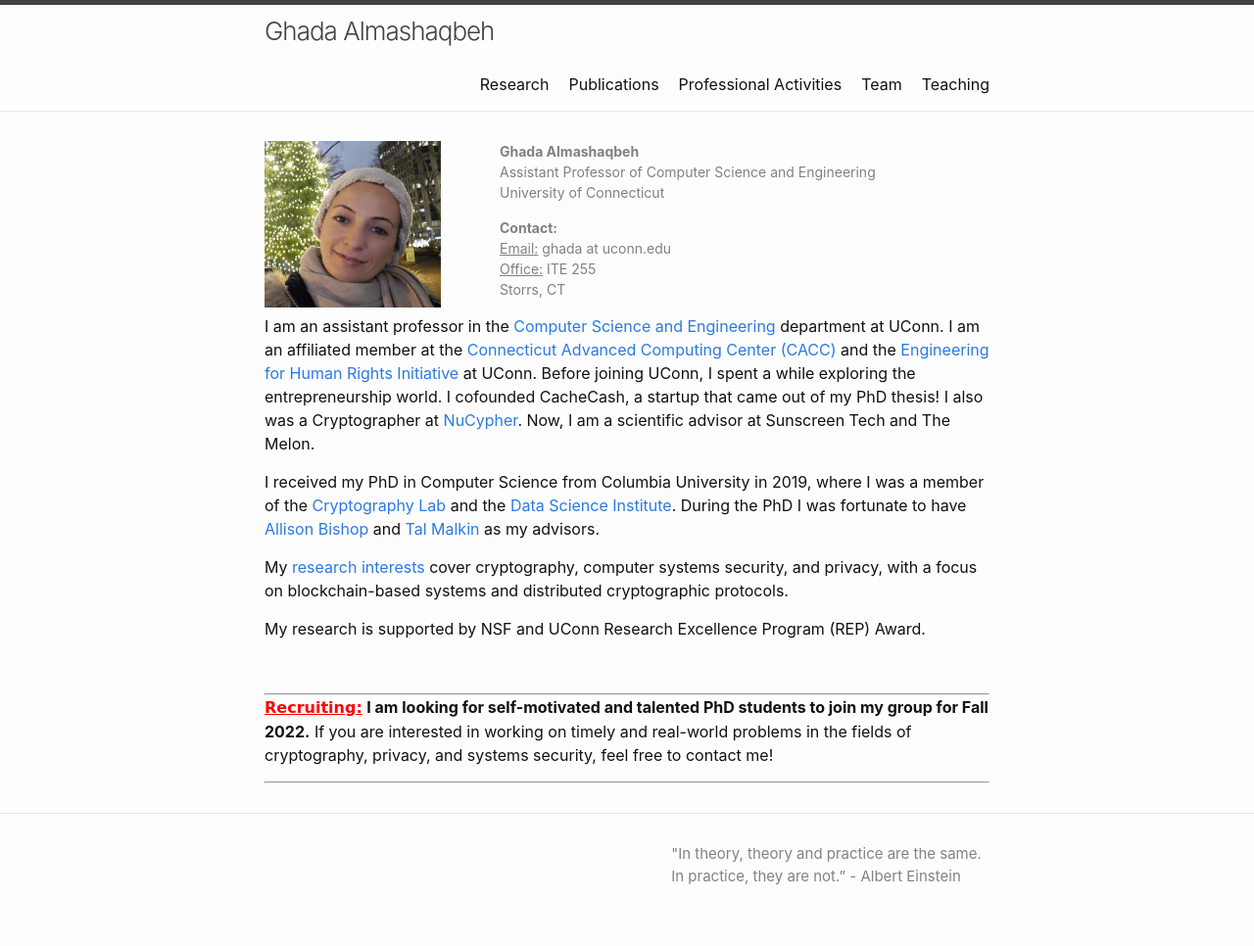
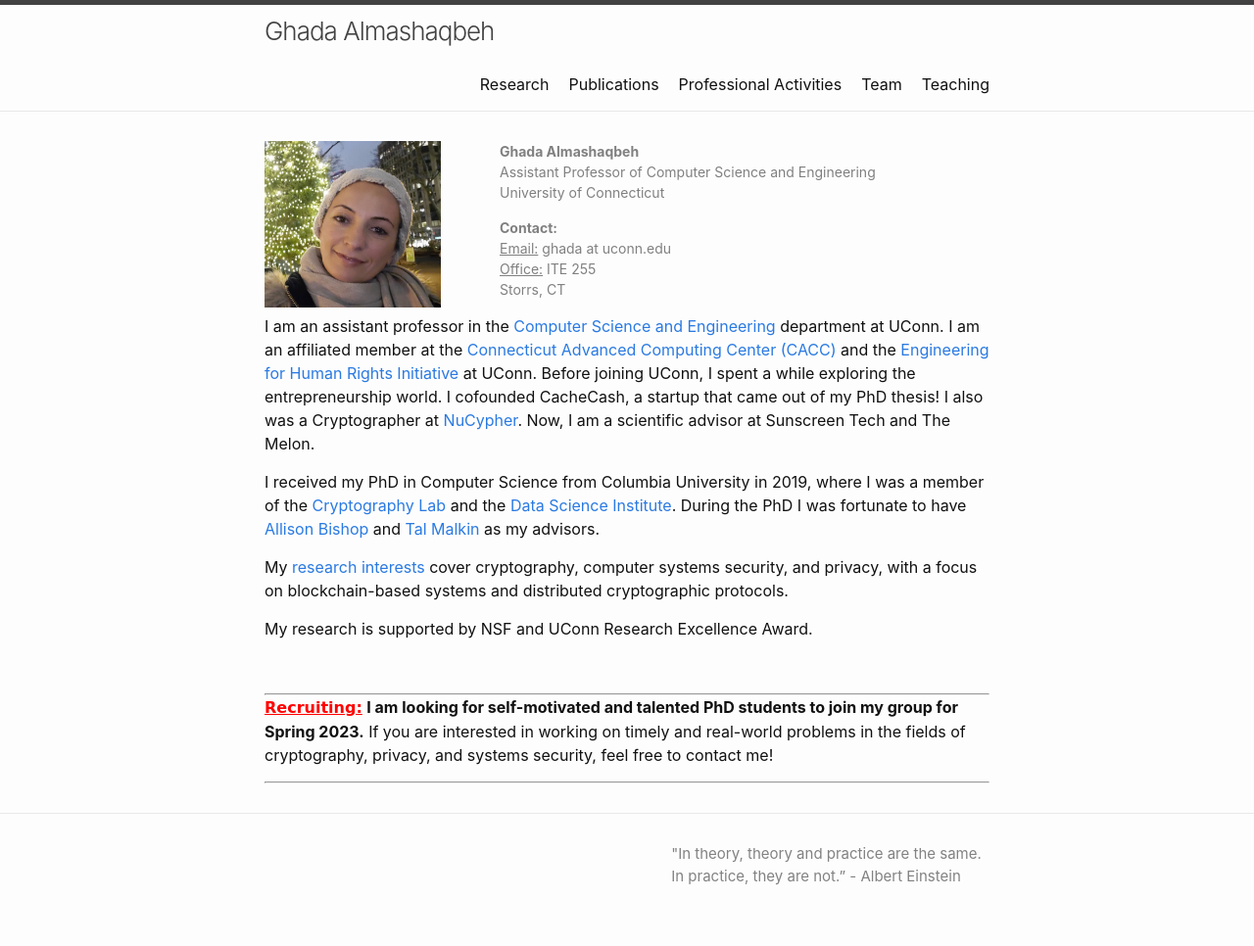
Before and after one commit to GhadaAlmashaqbeh/GhadaAlmashaqbeh.github.io, a Jekyll site: the page built from index.md, in a window 1280 px wide. Shown: the whole page at 98% size. Built offline with Jekyll 4.4.1, drawn with Linux system fonts in a browser that asks for light colours.

Commit message:
edit index

```diff
--- a/index.md
+++ b/index.md
@@ -25,11 +25,11 @@
 
 My [research interests](/research/) cover cryptography, computer systems security, and privacy, with a focus on blockchain-based systems and distributed cryptographic protocols.
 
-My research is supported by NSF and UConn Research Excellence Program (REP) Award.
+My research is supported by NSF and UConn Research Excellence Award.
 
 <br/>
 
 ---------------------------------------
-**<span style="color:red;font-family: 'Comic Sans MS';"><u>Recruiting:</u></span>** **I am looking for self-motivated and talented PhD students to join my group for Fall 2022.** If you are interested in working on timely and real-world problems in the fields of cryptography, privacy, and systems security, feel free to contact me!
+**<span style="color:red;font-family: 'Comic Sans MS';"><u>Recruiting:</u></span>** **I am looking for self-motivated and talented PhD students to join my group for Spring 2023.** If you are interested in working on timely and real-world problems in the fields of cryptography, privacy, and systems security, feel free to contact me!
 
 ---------------------------------------
```
